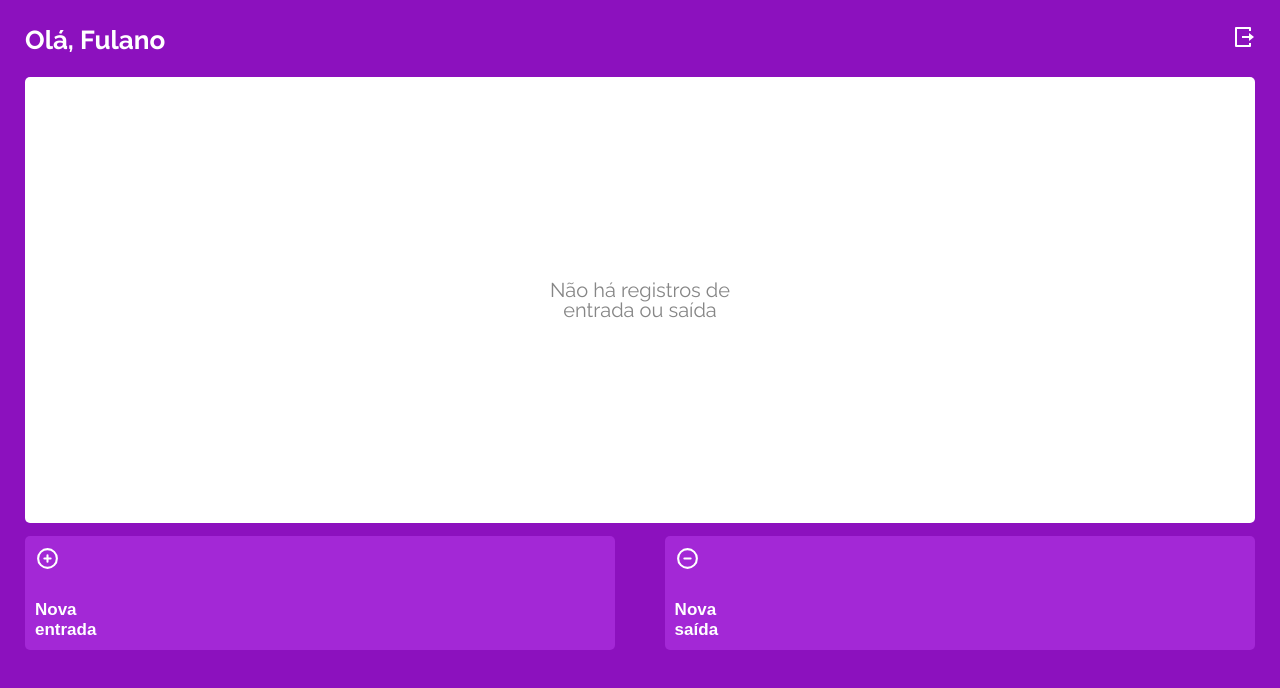
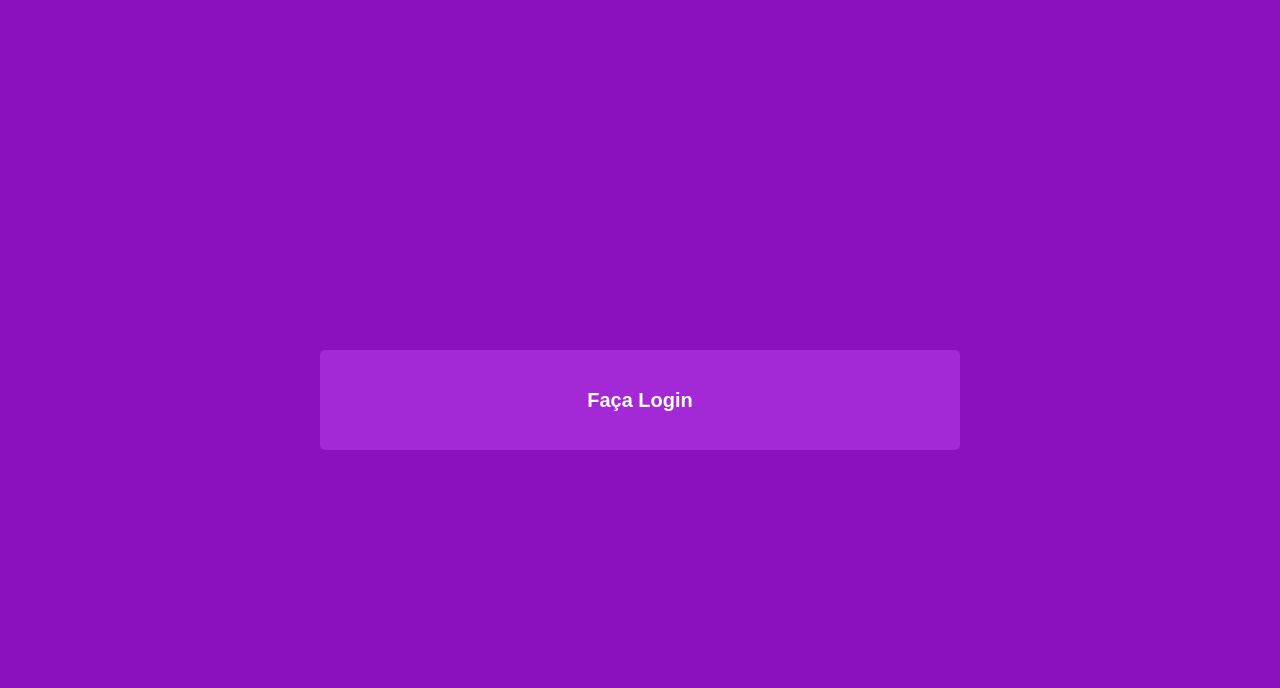
Before and after one commit to gaabrielmooreira/FrontMyWallet, a React (Create React App) app: page /home in a window 1280 px wide. Shown: the top 688 px of the page. Built offline with nearby package versions, Linux system fonts and the light colour scheme; a web font is replaced by a local one.

Commit message:
function saveEntry

```diff
--- a/src/components/FormNewEntry.js
+++ b/src/components/FormNewEntry.js
@@ -1,10 +1,35 @@
+import axios from "axios";
+import { useContext, useState } from "react"
+import { useNavigate } from "react-router-dom";
+import AuthContext from "../contexts/AuthContext.js"
 import { StyledForm } from "../styles/Styled.js"
 export default function FormNewEntry() {
+    const [value, setValue] = useState("");
+    const [description, setDescription] = useState("");
+
+    const navigate = useNavigate();
+
+    const { token } = useContext(AuthContext);
+
+    async function saveEntry(event) {
+        event.preventDefault();
+        const headers = {
+            Authorization: `Bearer ${token}`
+        }
+        const body = { value, description };
+        try {
+            await axios.post(`${process.env.REACT_APP_API_URL}/nova-entrada`, body, headers);
+        } catch (err) {
+            return console.log(err);
+        }
+        navigate("/home");
+    }
+
     return (
-        <StyledForm>
-            <input type="number" placeholder="Valor" />
-            <input type="tex" placeholder="Descrição" />
-            <button>Salvar entrada</button>
+        <StyledForm onSubmit={saveEntry}>
+            <input value={value} onChange={(e) => setValue(e.target.value)} type="text" placeholder="Valor" />
+            <input value={description} onChange={(e) => setDescription(e.target.value)} type="text" placeholder="Descrição" />
+            <button type="submit">Salvar entrada</button>
         </StyledForm>
     )
 }
--- a/src/components/TransferButtons.js
+++ b/src/components/TransferButtons.js
@@ -1,14 +1,15 @@
 import styled from "styled-components"
 import { HiOutlinePlusCircle, HiOutlineMinusCircle } from "react-icons/hi";
+import { Link } from "react-router-dom";
 
 export default function TransferButtons() {
     return (
         <StyledTransferButtons>
-            <StyledTransferButton>
+            <StyledTransferButton to="/nova-entrada">
                 <StyledIconPlus />
                 <p>Nova<br /> entrada</p>
             </StyledTransferButton>
-            <StyledTransferButton>
+            <StyledTransferButton to="/nova-saida">
                 <StyledIconMinus />
                 <p>Nova<br /> saída</p>
             </StyledTransferButton>
@@ -21,7 +22,7 @@ const StyledTransferButtons = styled.div`
     justify-content: space-between;
 `
 
-const StyledTransferButton = styled.button`
+const StyledTransferButton = styled(Link)`
     padding: 10px;
     width: 48%;
     height: 114px;
@@ -35,6 +36,7 @@ const StyledTransferButton = styled.button`
     text-align: justify;
     border: none;
     border-radius: 5px;
+    text-decoration: none;
 `
 
 const StyledIconPlus = styled(HiOutlinePlusCircle)`
--- a/src/pages/HomePage.js
+++ b/src/pages/HomePage.js
@@ -1,10 +1,20 @@
 import styled from "styled-components"
-import { StyledH2 } from "../styles/Styled.js"
+import { StyledH2, StyledLinkNoAuthorizate } from "../styles/Styled.js"
+import { useContext } from "react";
+import AuthContext from "../contexts/AuthContext.js";
 import { RiLogoutBoxRLine } from "react-icons/ri"
 import TransferButtons from "../components/TransferButtons.js";
 import TransferHistory from "../components/TransferHistory.js";
 
 export default function HomePage() {
+
+    const { token } = useContext(AuthContext);
+    if (!token) {
+        return <StyledLinkNoAuthorizate to="/">
+            <button>Faça Login</button>
+        </StyledLinkNoAuthorizate>;
+    }
+
     return (
         <StyledHomePage>
             <StyledHeader>
--- a/src/pages/NewEntryPage.js
+++ b/src/pages/NewEntryPage.js
@@ -1,7 +1,17 @@
 import FormNewEntry from "../components/FormNewEntry.js"
-import { StyledH2, StyledTransferPages } from "../styles/Styled.js"
+import { StyledH2, StyledTransferPages, StyledLinkNoAuthorizate } from "../styles/Styled.js"
+import { useContext } from "react";
+import AuthContext from "../contexts/AuthContext.js";
 
 export default function NewEntryPage(){
+
+    const { token } = useContext(AuthContext);
+    if (!token) {
+        return <StyledLinkNoAuthorizate to="/">
+            <button>Faça Login</button>
+        </StyledLinkNoAuthorizate>;
+    }
+
     return (
         <StyledTransferPages>
             <StyledH2>Nova entrada</StyledH2>
--- a/src/pages/NewExitPage.js
+++ b/src/pages/NewExitPage.js
@@ -1,7 +1,17 @@
 import FormNewExit from "../components/FormNewExit.js"
-import { StyledH2, StyledTransferPages } from "../styles/Styled.js"
+import { StyledH2, StyledTransferPages, StyledLinkNoAuthorizate } from "../styles/Styled.js"
+import { useContext } from "react";
+import AuthContext from "../contexts/AuthContext.js";
 
 export default function NewExitPage() {
+
+    const { token } = useContext(AuthContext);
+    if (!token) {
+        return <StyledLinkNoAuthorizate to="/">
+            <button>Faça Login</button>
+        </StyledLinkNoAuthorizate>;
+    }
+
     return (
         <StyledTransferPages>
             <StyledH2>Nova saída</StyledH2>
--- a/src/styles/Styled.js
+++ b/src/styles/Styled.js
@@ -60,3 +60,23 @@ export const StyledTransferPages = styled.div`
     height: 100vh;
     padding: 25px;
 `
+
+export const StyledLinkNoAuthorizate = styled(Link)`
+    width: 100vw;
+    height: 100vh;
+    display: flex;
+    justify-content: center;
+    align-items: center;
+    background-color: #8C11BE;
+    text-decoration: none;
+    button{
+        width: 50%;
+        height: 100px;
+        border: none;
+        border-radius: 5px;
+        background-color: #A328D6;
+        color: #FFFFFF;
+        font-size: 20px;
+        font-weight: 700;
+    }
+`
```
